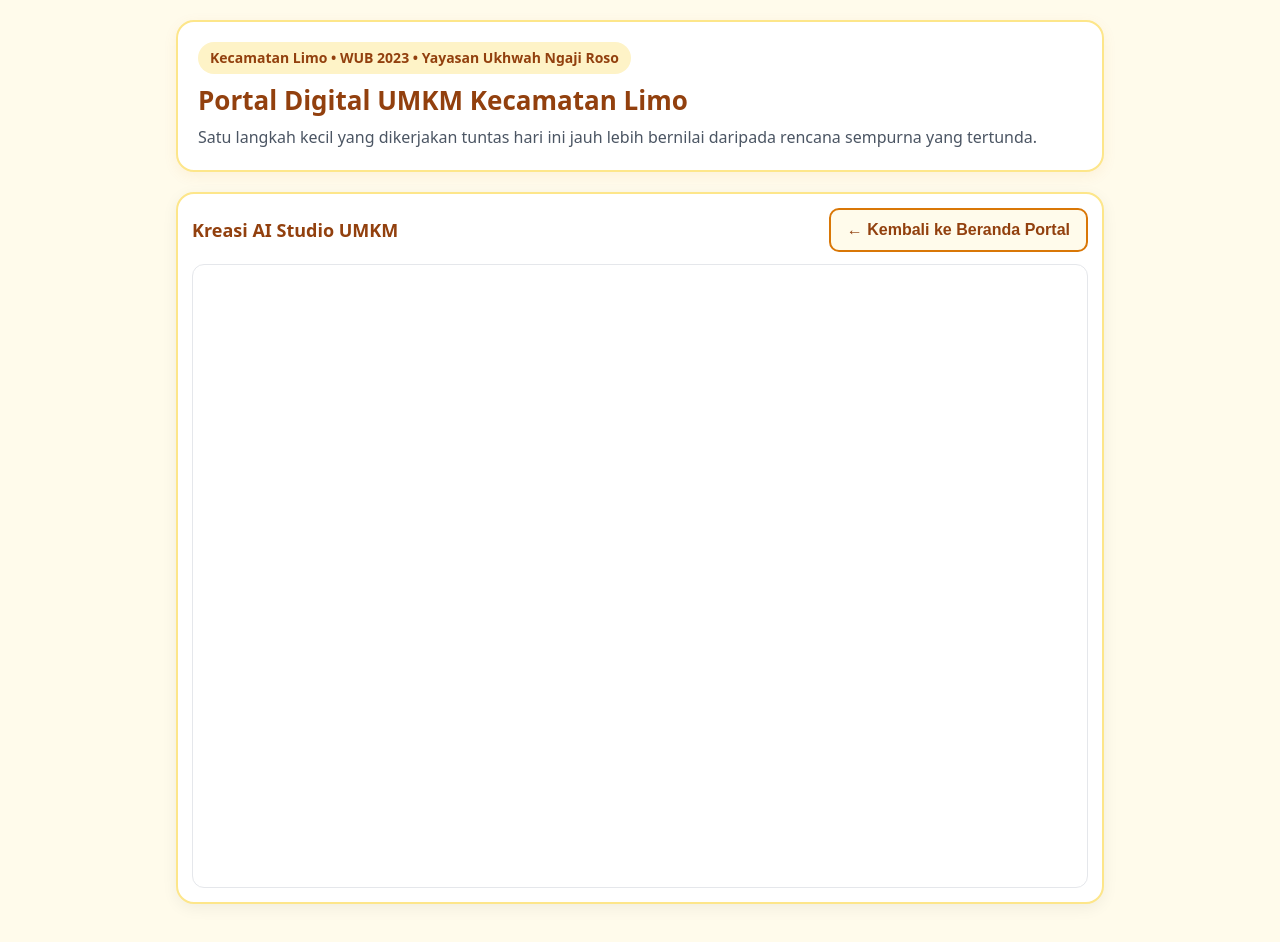
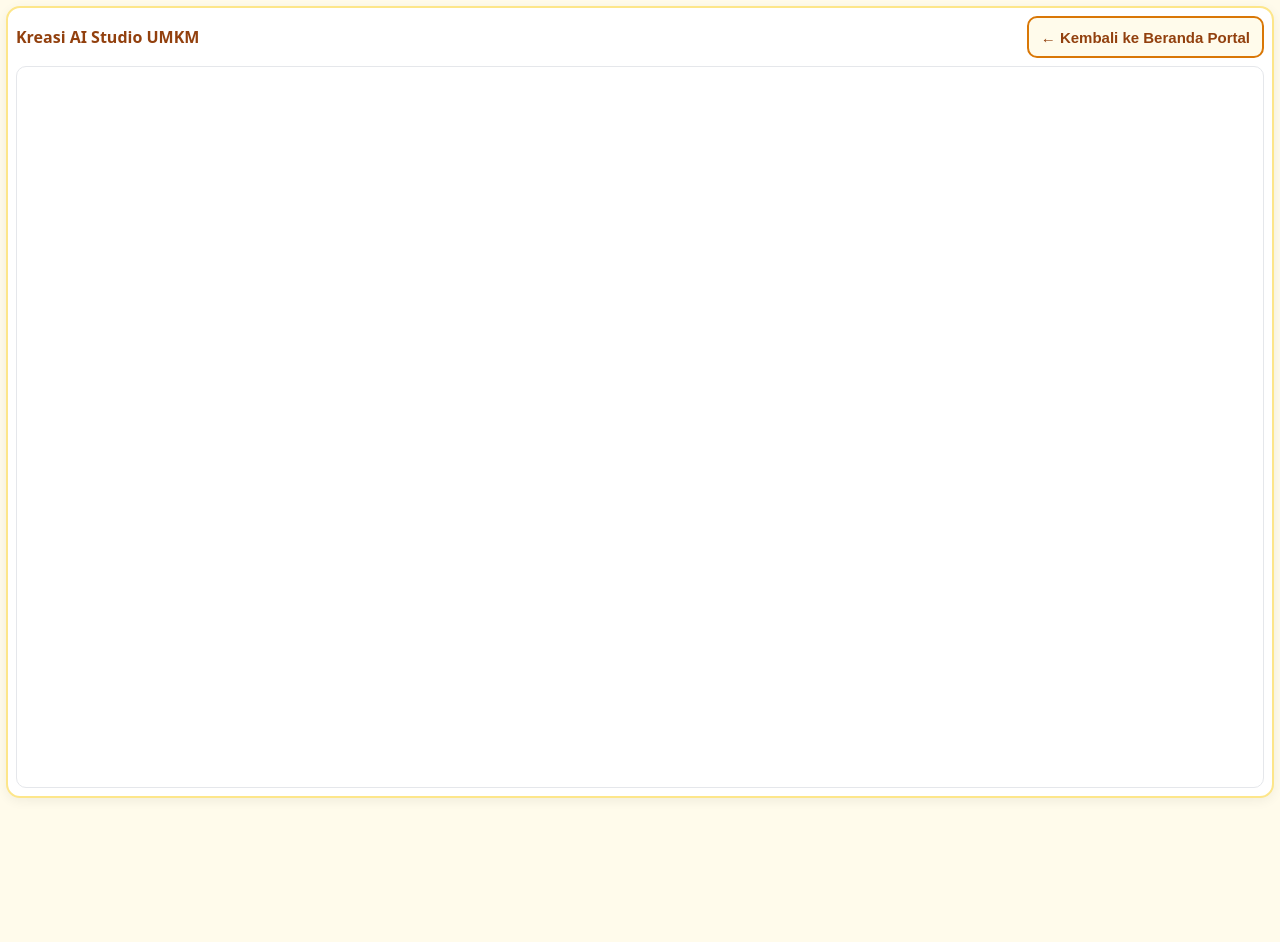
Before and after one commit to melekdigital21-ship-it/kreasi-ai-studio-umkm, a website: page public/index.html in a window 1280 px wide. Both pictures are taken after a click on the button "Buka Kreasi AI Studio". After the commit the page ends 810 px from the top, so only its background shows below. Drawn offline with Linux system fonts and the light colour scheme.

Commit message:
Ganti total index.html dengan tata letak portal yang lebih lega

```diff
--- a/public/index.html
+++ b/public/index.html
@@ -26,23 +26,32 @@
       font-family: system-ui, -apple-system, "Segoe UI", Roboto, sans-serif;
       background-color: var(--bg-lembut);
       color: var(--teks-utama);
-      line-height: 1.6;
+      line-height: 1.5;
       font-size: 17px;
     }
 
     .portal-shell {
-      max-width: 960px;
+      max-width: 980px;
       margin: 0 auto;
-      padding: 20px 16px 48px;
+      padding: 14px 12px 32px;
+    }
+
+    body.mode-studio .portal-shell {
+      max-width: 100%;
+      padding: 6px 6px 12px;
     }
 
     .portal-header {
       background: var(--kartu-bg);
       border: 2px solid var(--garis-tipis);
-      border-radius: 18px;
-      padding: 20px;
-      margin-bottom: 20px;
-      box-shadow: 0 4px 14px rgba(217, 119, 6, 0.08);
+      border-radius: 16px;
+      padding: 16px;
+      margin-bottom: 16px;
+      box-shadow: 0 3px 10px rgba(217, 119, 6, 0.08);
+    }
+
+    body.mode-studio .portal-header {
+      display: none;
     }
 
     .portal-badge {
@@ -50,15 +59,15 @@
       background: #fef3c7;
       color: var(--aksen-gelap);
       font-weight: 700;
-      font-size: 14px;
-      padding: 5px 12px;
+      font-size: 13px;
+      padding: 4px 10px;
       border-radius: 999px;
-      margin-bottom: 10px;
+      margin-bottom: 8px;
     }
 
     .portal-header h1 {
-      margin: 0 0 8px;
-      font-size: 26px;
+      margin: 0 0 6px;
+      font-size: 23px;
       line-height: 1.25;
       color: var(--aksen-gelap);
     }
@@ -66,17 +75,21 @@
     .portal-header p {
       margin: 0;
       color: var(--teks-sekunder);
-      font-size: 16px;
+      font-size: 15px;
     }
 
     #berandaPortal.portal-home {
       display: block;
     }
 
+    body.mode-studio #berandaPortal.portal-home {
+      display: none;
+    }
+
     .studio-grid {
       display: grid;
       grid-template-columns: 1fr;
-      gap: 14px;
+      gap: 12px;
     }
 
     @media (min-width: 640px) {
@@ -88,18 +101,18 @@
     .studio-card {
       background: var(--kartu-bg);
       border: 2px solid var(--garis-tipis);
-      border-radius: 16px;
-      padding: 18px;
+      border-radius: 14px;
+      padding: 16px;
       display: flex;
       flex-direction: column;
       justify-content: space-between;
-      gap: 14px;
-      box-shadow: 0 3px 10px rgba(0, 0, 0, 0.04);
+      gap: 12px;
+      box-shadow: 0 2px 8px rgba(0, 0, 0, 0.04);
     }
 
     .studio-card h2 {
-      margin: 0 0 6px;
-      font-size: 20px;
+      margin: 0 0 4px;
+      font-size: 19px;
       color: var(--teks-utama);
     }
 
@@ -116,7 +129,7 @@
       border-radius: 12px;
       background: var(--aksen-utama);
       color: #ffffff;
-      font-size: 17px;
+      font-size: 16px;
       font-weight: 700;
       cursor: pointer;
     }
@@ -129,34 +142,38 @@
       display: none;
       background: var(--kartu-bg);
       border: 2px solid var(--garis-tipis);
-      border-radius: 18px;
-      padding: 14px;
-      box-shadow: 0 4px 16px rgba(0, 0, 0, 0.06);
+      border-radius: 14px;
+      padding: 8px;
+      box-shadow: 0 3px 12px rgba(0, 0, 0, 0.06);
+    }
+
+    body.mode-studio #studioIframeWrapper {
+      display: block;
     }
 
     .studio-bar {
       display: flex;
       align-items: center;
       justify-content: space-between;
-      gap: 12px;
-      margin-bottom: 12px;
+      gap: 8px;
+      margin-bottom: 8px;
       flex-wrap: wrap;
     }
 
     .studio-aktif-judul {
       font-weight: 700;
-      font-size: 18px;
+      font-size: 16px;
       color: var(--aksen-gelap);
     }
 
     .btn-kembali {
-      min-height: 44px;
-      padding: 8px 16px;
+      min-height: 42px;
+      padding: 6px 12px;
       border-radius: 10px;
       border: 2px solid var(--aksen-utama);
       background: #fffbeb;
       color: var(--aksen-gelap);
-      font-size: 16px;
+      font-size: 15px;
       font-weight: 700;
       cursor: pointer;
     }
@@ -167,9 +184,10 @@
 
     iframe#studioIframe {
       width: 100%;
-      min-height: 78vh;
+      height: calc(100vh - 78px);
+      min-height: 540px;
       border: 1px solid #e5e7eb;
-      border-radius: 12px;
+      border-radius: 10px;
       background: #ffffff;
       display: block;
     }
@@ -247,6 +265,7 @@
       const tombolBuka = document.querySelectorAll(".btn-buka[data-src]");
 
       function tampilkanBeranda() {
+        document.body.classList.remove("mode-studio");
         if (iframeEl) {
           iframeEl.src = "about:blank";
         }
@@ -262,6 +281,7 @@
 
       function bukaStudio(src, judul) {
         if (!src) return;
+        document.body.classList.add("mode-studio");
         if (judulStudioAktif && judul) {
           judulStudioAktif.textContent = judul;
         }
```
